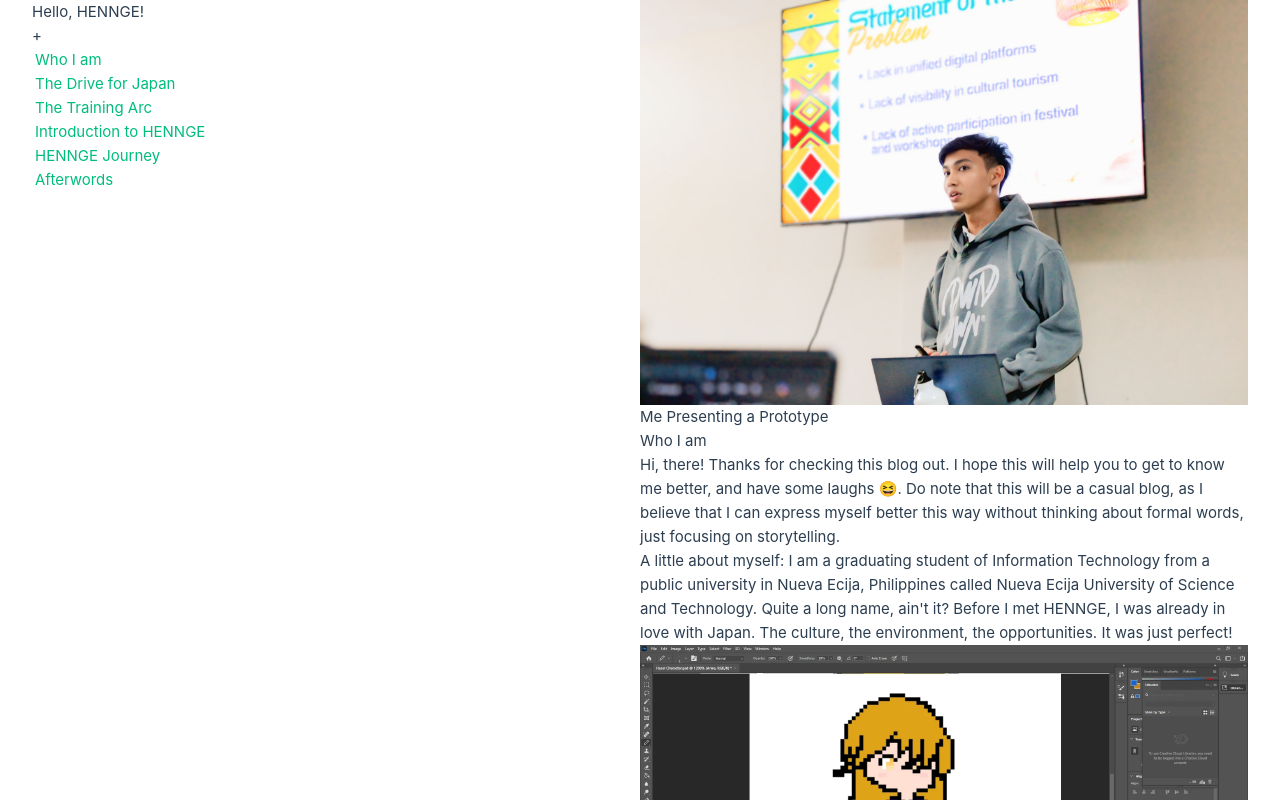
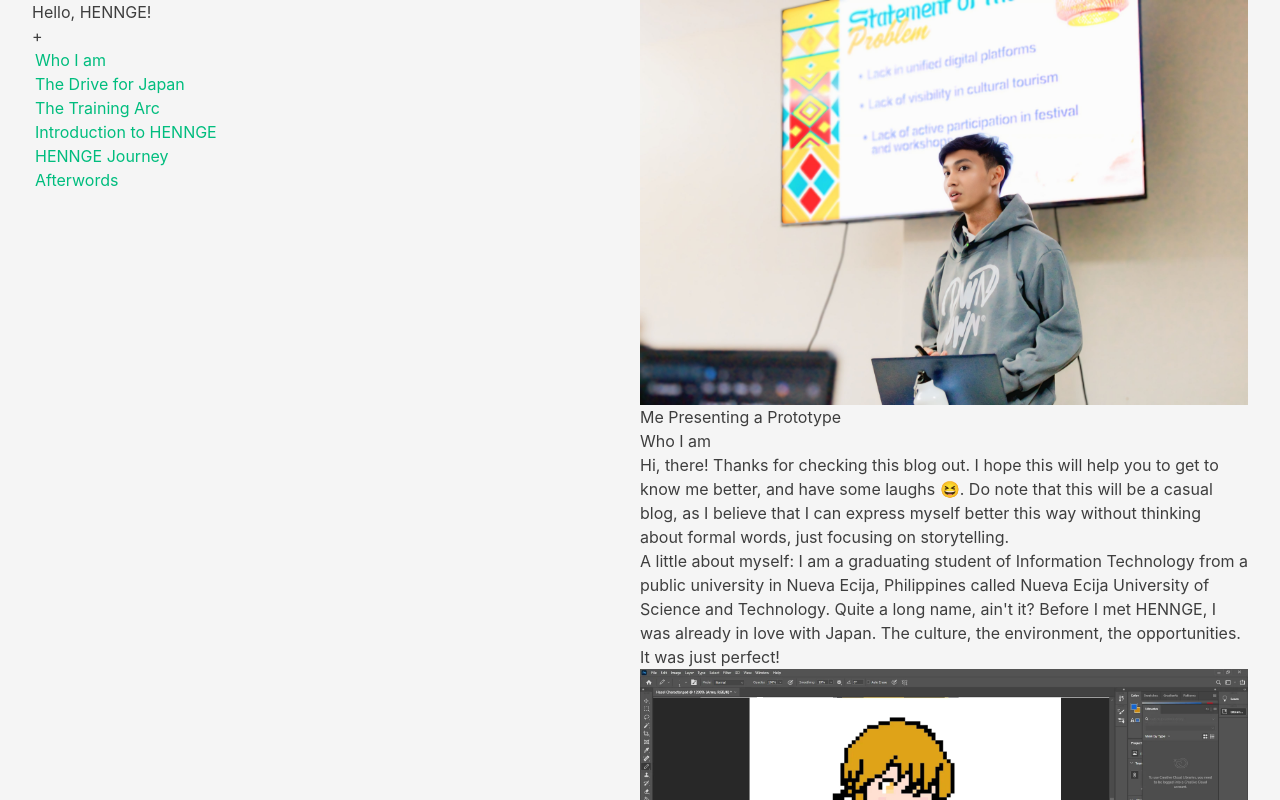
Before and after one commit to cynessa-dev/hello-HENNGE, a Vue app: page / in a window 1280 px wide. Shown: the top 800 px of the page. Built offline with nearby package versions, Linux system fonts and the light colour scheme; the HTML template or start-up script is replaced by a standard one.

Commit message:
💄 style: modify base.css to have personal palette

```diff
--- a/src/assets/base.css
+++ b/src/assets/base.css
@@ -1,86 +1,34 @@
-/* color palette from <https://github.com/vuejs/theme> */
+/* hello, HENNGE BASE PALETTE */
+/* This file has all the colors and tokens that builds the theme of the blog */
+
 :root {
-  --vt-c-white: #ffffff;
-  --vt-c-white-soft: #f8f8f8;
-  --vt-c-white-mute: #f2f2f2;
+  /* BACKGROUND */
+  --bg: #F5F5F5;
 
-  --vt-c-black: #181818;
-  --vt-c-black-soft: #222222;
-  --vt-c-black-mute: #282828;
-
-  --vt-c-indigo: #2c3e50;
-
-  --vt-c-divider-light-1: rgba(60, 60, 60, 0.29);
-  --vt-c-divider-light-2: rgba(60, 60, 60, 0.12);
-  --vt-c-divider-dark-1: rgba(84, 84, 84, 0.65);
-  --vt-c-divider-dark-2: rgba(84, 84, 84, 0.48);
-
-  --vt-c-text-light-1: var(--vt-c-indigo);
-  --vt-c-text-light-2: rgba(60, 60, 60, 0.66);
-  --vt-c-text-dark-1: var(--vt-c-white);
-  --vt-c-text-dark-2: rgba(235, 235, 235, 0.64);
-}
-
-/* semantic color variables for this project */
-:root {
-  --color-background: var(--vt-c-white);
-  --color-background-soft: var(--vt-c-white-soft);
-  --color-background-mute: var(--vt-c-white-mute);
-
-  --color-border: var(--vt-c-divider-light-2);
-  --color-border-hover: var(--vt-c-divider-light-1);
-
-  --color-heading: var(--vt-c-text-light-1);
-  --color-text: var(--vt-c-text-light-1);
-
-  --section-gap: 160px;
+  /* FOREGROUND */
+  --heading: #3E3E3E;
+  --text: #3E3E3E;
 }
 
 @media (prefers-color-scheme: dark) {
   :root {
-    --color-background: var(--vt-c-black);
-    --color-background-soft: var(--vt-c-black-soft);
-    --color-background-mute: var(--vt-c-black-mute);
+    /* BACKGROUND */
+    --bg: #1E1E1E;
 
-    --color-border: var(--vt-c-divider-dark-2);
-    --color-border-hover: var(--vt-c-divider-dark-1);
-
-    --color-heading: var(--vt-c-text-dark-1);
-    --color-text: var(--vt-c-text-dark-2);
+    /* FOREGROUND */
+    --heading: #E5E5E5;
+    --text: #E5E5E5;
   }
 }
 
-*,
-*::before,
-*::after {
-  box-sizing: border-box;
-  margin: 0;
-  font-weight: normal;
+/* TOKENS FOR TAILWIND CSS */
+@theme inline {
+  --color-background: var(--bg);
+  --color-heading: var(--heading);
+  --color-text: var(--text);
 }
 
 body {
-  min-height: 100vh;
-  color: var(--color-text);
-  background: var(--color-background);
-  transition:
-    color 0.5s,
-    background-color 0.5s;
-  line-height: 1.6;
-  font-family:
-    Inter,
-    -apple-system,
-    BlinkMacSystemFont,
-    'Segoe UI',
-    Roboto,
-    Oxygen,
-    Ubuntu,
-    Cantarell,
-    'Fira Sans',
-    'Droid Sans',
-    'Helvetica Neue',
-    sans-serif;
-  font-size: 15px;
-  text-rendering: optimizeLegibility;
-  -webkit-font-smoothing: antialiased;
-  -moz-osx-font-smoothing: grayscale;
+  background-color: var(--bg);
+  color: var(--text);
 }
```
